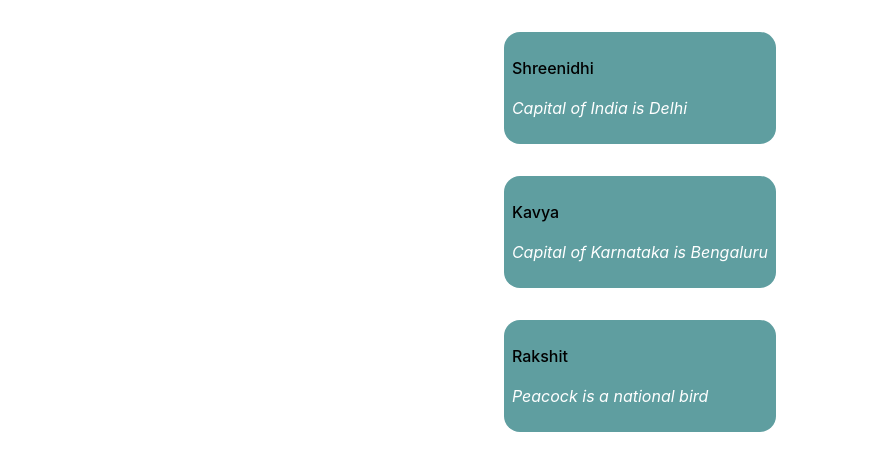
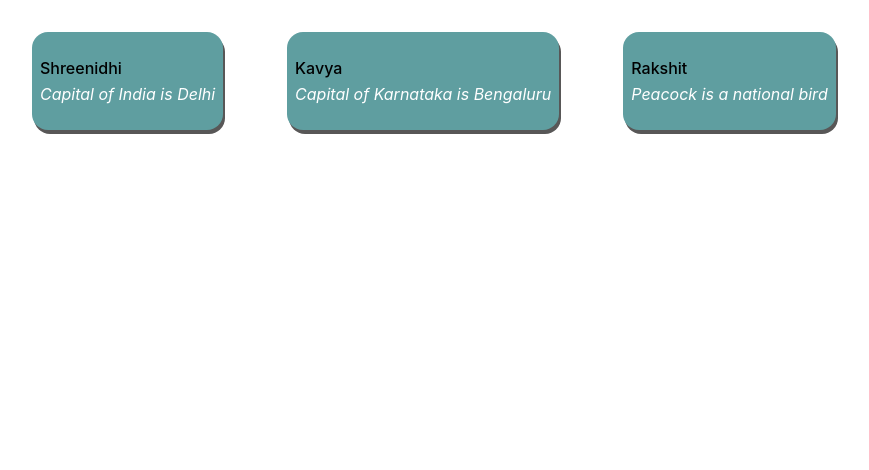
Before and after one commit to shreenidhi-h/opinonsphere, a React (Vite) app: page / in a window 1280 px wide. Shown: the top 470 px of the page, without its empty margins (0-869 px from the left). Built offline with nearby package versions, Linux system fonts and the light colour scheme.

Commit message:
New file

```diff
--- /dev/null
+++ b/src/components/NewPost.jsx
@@ -0,0 +1,20 @@
+import classes from "./NewPost.module.css";
+
+function NewPost() {
+	function changeBodyHandler(event) {
+		event.target.value;
+	}
+	return (
+		<form className={classes.form}>
+			<p>
+				<label htmlFor="body">Text</label>
+				<textarea id="body" required rows={3} onChange={changeBodyHandler} />
+			</p>
+			<P>
+				<label htmlFor="name">Your name</label>
+				<input type="text" id="name" required />
+			</P>
+		</form>
+	);
+}
+export default NewPost;
--- a/src/components/Post.module.css
+++ b/src/components/Post.module.css
@@ -3,11 +3,15 @@
 	border-radius: 1rem;
 	padding: 0.5rem;
 	margin: 2rem;
+	box-shadow: 2px 4px rgb(88, 87, 87);
+	width: fit-content;
+	display: inline-block;
 }
 
 .person {
 	color: black;
 	font-weight: 500;
+	height: 10px;
 }
 
 .text {
--- a/src/components/PostList.jsx
+++ b/src/components/PostList.jsx
@@ -1,4 +1,5 @@
 import Post from "./Post";
+import NewPost from "./NewPost";
 
 function PostLists() {
 	return (
--- a/src/index.css
+++ b/src/index.css
@@ -25,8 +25,7 @@ a:hover {
 body {
 	margin: 0;
 	display: flex;
-	flex-direction: column;
-	place-items: center;
+	flex-direction: row;
 	min-width: 320px;
 	min-height: 100vh;
 }
```
Also changed, not shown: src/components/NewPost.module.css (added), src/components/PostList.module.css (deleted).
